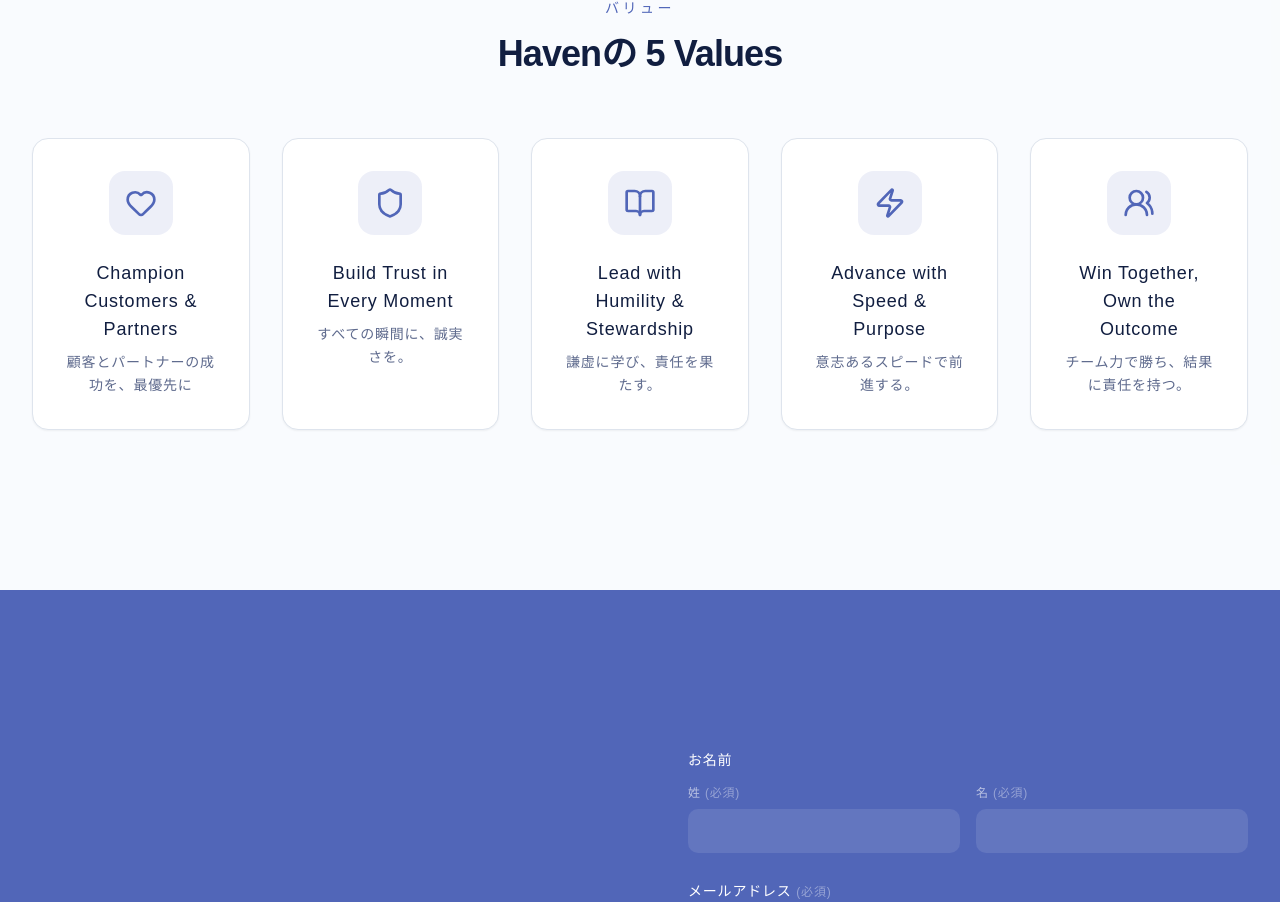
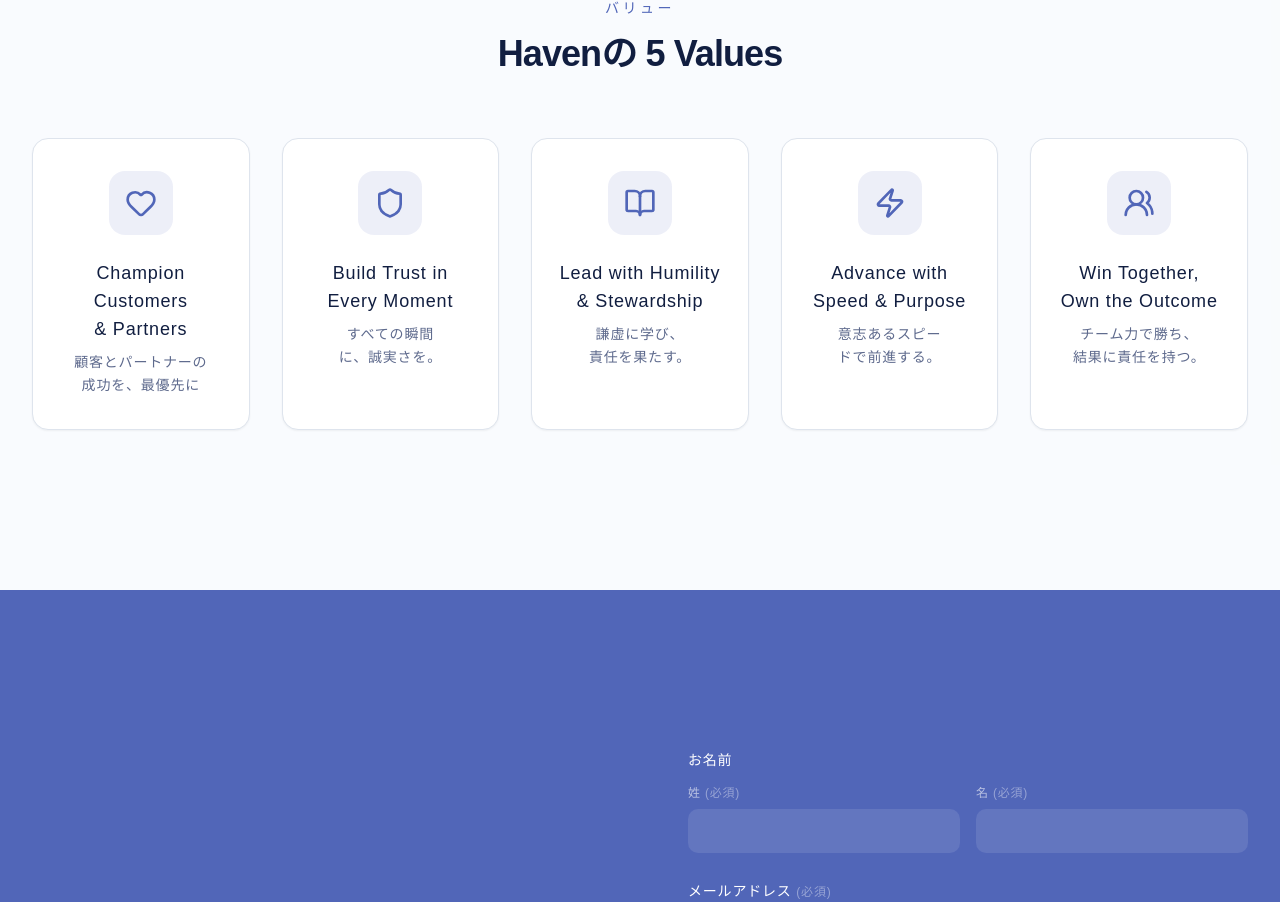
Before and after one commit to Haven-AI-Partners/corporate-website, a Next.js app: page /leadership in a window 1280 px wide. Shown: the part 1314-2216 px from the top of the page. Built offline with nearby package versions, Linux system fonts and the light colour scheme; no server answers.

Commit message:
fix: prevent orphaned characters in values card text wrapping
- Add text-balance to value titles and descriptions to avoid single
  characters wrapping to the next line
- Reduce horizontal card padding (p-8 → px-5 py-8, lg:px-6) to give
  text more room within each card

```diff
--- a/components/sections/values.tsx
+++ b/components/sections/values.tsx
@@ -27,16 +27,16 @@
             return (
               <div
                 key={i}
-                className="group flex flex-col items-center text-center rounded-2xl border border-border bg-card p-8 shadow-sm transition-all hover:shadow-md hover:border-primary/30"
+                className="group flex flex-col items-center text-center rounded-2xl border border-border bg-card px-5 py-8 shadow-sm transition-all hover:shadow-md hover:border-primary/30 lg:px-6"
               >
                 <div className="flex h-16 w-16 items-center justify-center rounded-2xl bg-primary/10 text-primary transition-all group-hover:bg-primary group-hover:text-primary-foreground group-hover:shadow-lg">
                   <Icon className="h-8 w-8" />
                 </div>
                 <div className="mt-6 flex flex-col gap-2">
-                  <h3 className="text-base font-medium leading-snug text-foreground lg:text-lg">
+                  <h3 className="text-balance text-base font-medium leading-snug text-foreground lg:text-lg">
                     {item.en}
                   </h3>
-                  <p className="text-sm leading-relaxed text-muted-foreground">
+                  <p className="text-balance text-sm leading-relaxed text-muted-foreground">
                     {item.ja}
                   </p>
                 </div>
```
